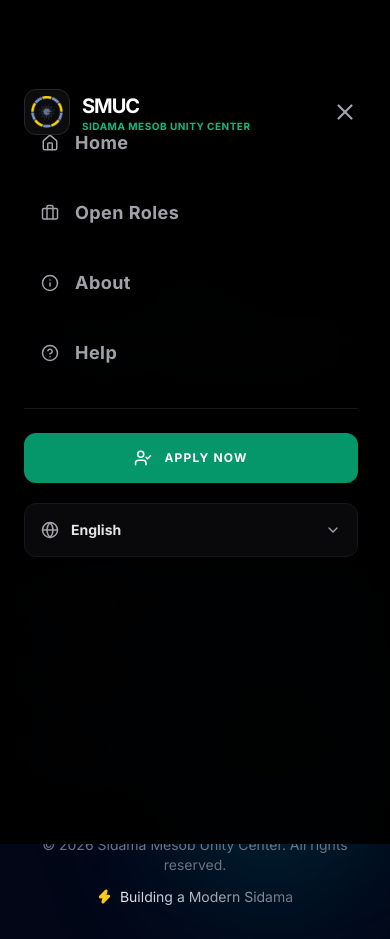
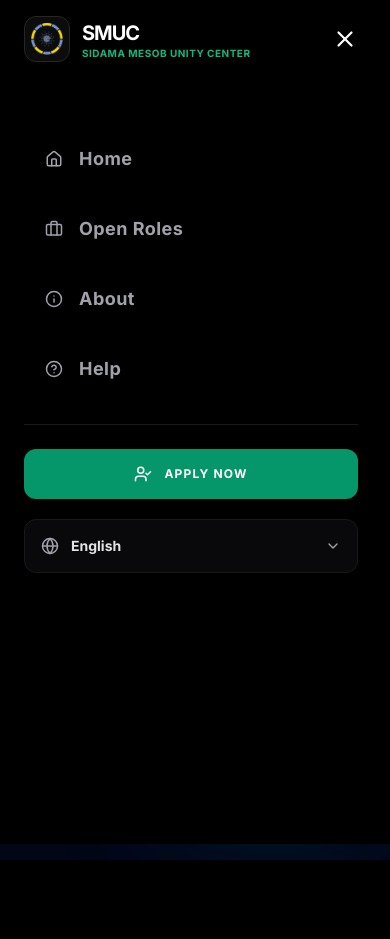
Before and after one commit to Kenenisa1/Sidama_Mesob_HRMS, a React (Vite) app in the folder frontend/: page /application in a window 390 px wide. Both pictures are taken after a click on the button "Toggle Menu". After the commit the page ends 860 px from the top, so only its background shows below. Built offline with nearby package versions, Linux system fonts and the light colour scheme.

Commit message:
Update navbar with responsive UI and styling

```diff
--- a/frontend/src/components/Navbar.jsx
+++ b/frontend/src/components/Navbar.jsx
@@ -9,7 +9,7 @@ import {
   Briefcase,
   Info,
   HelpCircle,
-  UserCheck
+  UserCheck,
 } from "lucide-react";
 
 const Navbar = () => {
@@ -37,6 +37,18 @@ const Navbar = () => {
     return () => window.removeEventListener("scroll", handleScroll);
   }, []);
 
+  // Prevent background page body from scrolling when full-screen mobile menu is open
+  useEffect(() => {
+    if (isMenuOpen) {
+      document.body.style.overflow = "hidden";
+    } else {
+      document.body.style.overflow = "unset";
+    }
+    return () => {
+      document.body.style.overflow = "unset";
+    };
+  }, [isMenuOpen]);
+
   useEffect(() => {
     setIsMenuOpen(false);
     setIsLangOpen(false);
@@ -44,34 +56,44 @@ const Navbar = () => {
 
   const navItems = [
     { path: "/", text: "Home", icon: <Home size={18} /> },
-    { path: "/featuredPositions", text: "Open Roles", icon: <Briefcase size={18} /> },
+    { path: "/joblist", text: "Open Roles", icon: <Briefcase size={18} /> },
     { path: "/about", text: "About", icon: <Info size={18} /> },
     { path: "/help", text: "Help", icon: <HelpCircle size={18} /> },
   ];
 
   return (
+    <>
+      {/* STRUCTURAL GAP FILLER: Keeps main page elements from sliding directly up under our fixed frame layouts */}
+      <div className="h-[73px] lg:h-[80px] w-full bg-[#020c17] absolute top-0 left-0 pointer-events-none -z-10" />
+
       <nav
-      className={`sticky top-0 w-full text-white z-[100] transition-all duration-300 border-b ${
+        className={`fixed top-0 left-0 right-0 w-full text-white z-[1000] transition-all duration-300 border-b ${
           scrolled
-          ? "bg-black/80 backdrop-blur-md border-zinc-800/80 shadow-2xl"
+            ? "bg-black/95 backdrop-blur-md border-zinc-800/80 shadow-2xl"
             : "bg-[#020c17] border-zinc-900/50"
         }`}
       >
-      {/* Main Header Container */}
-      <div className="flex items-center justify-between px-6 py-4 max-w-7xl mx-auto">
+        {/* Main Header Row Container */}
+        <div className="flex items-center justify-between px-6 py-4 max-w-7xl mx-auto relative w-full">
 
-        {/* Logo and Branding Link */}
-        <div className="flex items-center gap-3 group z-50">
-          {/* Secret Backdoor to Admin Login: Clicking the icon itself routes to /login */}
+          {/* Logo and Branding Block */}
+          <div className="flex items-center gap-3 group z-[10001]">
             <Link
-            to="/login"
+              to="/"
               className="p-1.5 bg-zinc-900/50 border border-zinc-800 rounded-xl group-hover:border-emerald-500/30 transition-colors focus:outline-none"
-            title="SMUC Portal"
+              title="SMUC Portal Login"
             >
-            <img src="/mesob.png" alt="SMUC Logo" className="w-8 h-8 object-contain" />
+              <img
+                src="/mesob.png"
+                alt="SMUC Logo"
+                className="w-8 h-8 object-contain"
+              />
             </Link>
 
-          <Link to="/" className="flex flex-col leading-tight focus:outline-none">
+            <Link
+              to="/"
+              className="flex flex-col leading-tight focus:outline-none"
+            >
               <span className="text-xl font-black uppercase tracking-tighter text-white group-hover:text-emerald-400 transition-colors">
                 SMUC
               </span>
@@ -81,7 +103,7 @@ const Navbar = () => {
             </Link>
           </div>
 
-        {/* Desktop Navigation Links */}
+          {/* Desktop Navigation Links (Large Viewports Only) */}
           <div className="hidden lg:flex items-center gap-1">
             {navItems.map((item) => (
               <NavLink
@@ -89,7 +111,8 @@ const Navbar = () => {
                 to={item.path}
                 className={({ isActive }) => `
                   px-4 py-2 rounded-xl text-sm font-bold tracking-wide transition-all duration-200 flex items-center gap-2 select-none
-                ${isActive
+                  ${
+                    isActive
                       ? "text-emerald-400 bg-emerald-500/5 border border-emerald-500/10"
                       : "text-zinc-400 hover:text-white hover:bg-zinc-900/40 border border-transparent"
                   }
@@ -100,9 +123,8 @@ const Navbar = () => {
             ))}
           </div>
 
-        {/* Desktop Interface Actions */}
+          {/* Desktop Interface Interface Dropdowns & Actions */}
           <div className="hidden lg:flex items-center gap-4">
-
             {/* Language Picker Dropdown */}
             <div className="relative">
               <button
@@ -135,8 +157,8 @@ const Navbar = () => {
               )}
             </div>
 
-          {/* Real World Action Component: Apply Now CTA */}
-          <Link to="/featuredPositions" className="focus:outline-none">
+            {/* Primary Action Button */}
+            <Link to="/joblist" className="focus:outline-none">
               <button className="flex items-center gap-2 bg-emerald-600 hover:bg-emerald-500 text-white px-5 py-2.5 rounded-xl font-black uppercase tracking-wider text-[10px] transition-all shadow-[0_0_30px_rgba(16,185,129,0.15)] active:scale-[0.98]">
                 <UserCheck size={14} />
                 Apply Now
@@ -144,36 +166,43 @@ const Navbar = () => {
             </Link>
           </div>
 
-        {/* Mobile Interface Hamburger Trigger */}
+          {/* Mobile Interface Hamburger / Close Action Icon Trigger */}
           <button
             onClick={() => setIsMenuOpen(!isMenuOpen)}
-          className="lg:hidden p-2 text-zinc-400 hover:text-white z-50 transition-all active:scale-90 focus:outline-none"
+            className="lg:hidden p-2 text-zinc-400 hover:text-white z-[10001] transition-all active:scale-90 focus:outline-none"
             aria-label="Toggle Menu"
           >
-          {isMenuOpen ? <X size={26} /> : <Menu size={26} />}
+            {isMenuOpen ? <X size={26} className="text-white" /> : <Menu size={26} />}
           </button>
         </div>
 
-      {/* Full-Screen Drawer Layer (Mobile Navigation) */}
+        {/* Full-Screen Pure OLED Black Mobile Drawer Layer */}
         <div
           className={`
-          fixed inset-0 bg-black/95 backdrop-blur-xl z-40 p-6 flex flex-col gap-6
+            fixed inset-0 h-screen w-screen bg-[#000000] p-6 flex flex-col gap-6
             transition-all duration-300 ease-in-out lg:hidden
-          ${isMenuOpen ? "opacity-100 translate-x-0" : "opacity-0 translate-x-full pointer-events-none"}
+            ${
+              isMenuOpen
+                ? "opacity-100 translate-x-0 pointer-events-auto z-[10000]"
+                : "opacity-0 translate-x-full pointer-events-none z-[-50]"
+            }
           `}
         >
-        <div className="h-16" />
+          {/* Header Spacer Offset to push child list items below original navbar row boundaries */}
+          <div className="h-20 shrink-0" />
 
-        <div className="flex flex-col gap-2 overflow-y-auto pr-2">
+          {/* Mobile Navigation Navigation Menu Links Wrapper */}
+          <div className="flex flex-col gap-2 overflow-y-auto max-h-[calc(100vh-140px)] pr-2 pb-10">
             {navItems.map((item) => (
               <NavLink
                 key={item.path}
                 to={item.path}
                 className={({ isActive }) => `
-                flex items-center gap-4 py-4 px-4 rounded-xl text-lg font-bold tracking-wide transition-all
-                ${isActive
+                  flex items-center gap-4 py-4 px-5 rounded-xl text-lg font-bold tracking-wide transition-all
+                  ${
+                    isActive
                       ? "text-emerald-400 bg-emerald-500/10 border border-emerald-500/20"
-                  : "text-zinc-400 border border-transparent hover:text-white"
+                      : "text-zinc-400 border border-transparent hover:text-white hover:bg-zinc-900/30"
                   }
                 `}
               >
@@ -182,18 +211,18 @@ const Navbar = () => {
               </NavLink>
             ))}
 
-          <div className="h-[1px] bg-zinc-900 my-4" />
+            <div className="h-[1px] bg-zinc-900 my-4 shrink-0" />
 
-          {/* Mobile Primary Conversion Action */}
-          <Link to="/application" className="w-full">
-            <button className="flex items-center justify-center gap-3 bg-emerald-600 text-white p-4 rounded-xl font-black uppercase tracking-widest text-xs shadow-md active:scale-[0.98] transition-all w-full">
+            {/* Mobile View Primary Conversion Flow CTA */}
+            <Link to="/joblist" className="w-full shrink-0">
+              <button className="flex items-center justify-center gap-3 bg-emerald-600 text-white p-4 rounded-xl font-black uppercase tracking-widest text-xs shadow-lg active:scale-[0.98] transition-all w-full">
                 <UserCheck size={18} />
                 Apply Now
               </button>
             </Link>
 
-          {/* Mobile Language Accordion Container */}
-          <div className="flex flex-col bg-zinc-950 border border-zinc-900 rounded-xl mt-3 overflow-hidden">
+            {/* Mobile Languages List Wrapper Dropdown Block */}
+            <div className="flex flex-col bg-zinc-950 border border-zinc-900 rounded-xl mt-3 overflow-hidden shrink-0">
               <button
                 onClick={() => setIsLangOpen(!isLangOpen)}
                 className="flex items-center justify-between p-4 text-zinc-400 focus:outline-none"
@@ -231,6 +260,7 @@ const Navbar = () => {
           </div>
         </div>
       </nav>
+    </>
   );
 };
 
```
Lines whose indentation alone changed are shown as unchanged.
